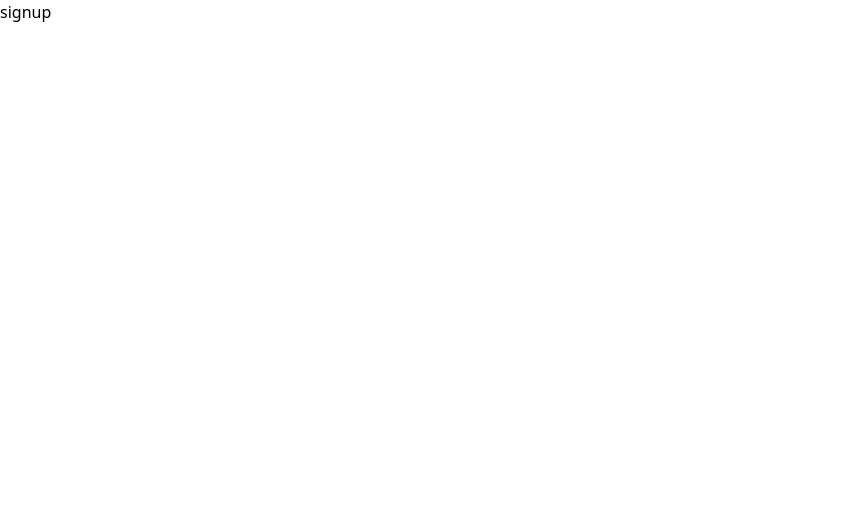
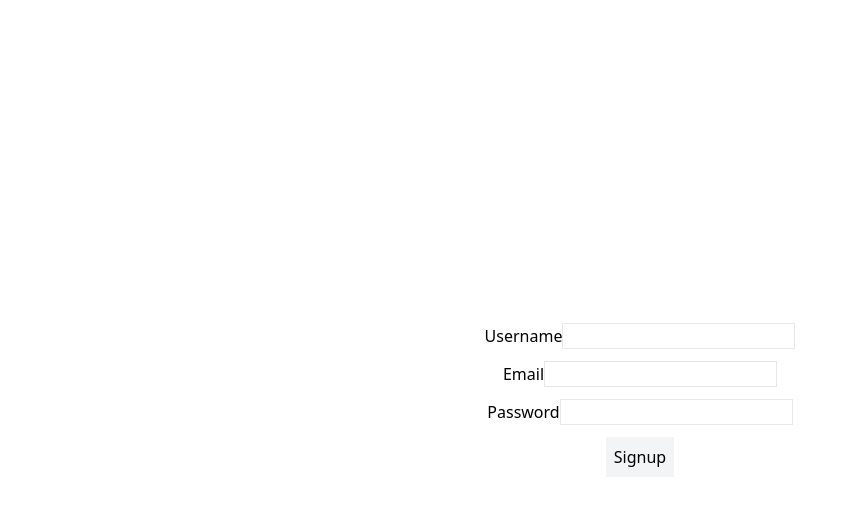
Before and after one commit to strallia/devweek-frontend, a React (Vite) app: page /signup in a window 1280 px wide. Shown: the top 506 px of the page, without its empty margins (0-857 px from the left). Built offline with nearby package versions, Linux system fonts and the light colour scheme.

Commit message:
feat: add initial signup functionality

```diff
--- a/src/pages/Login.jsx
+++ b/src/pages/Login.jsx
@@ -1,21 +1,25 @@
 import { useState } from 'react';
-import { fetchData } from '../utils/fetchData';
 import { useNavigate } from 'react-router-dom';
+import { loginUser } from '../utils/authentication';
 
 const Login = () => {
   const navigate = useNavigate();
+  const [error, setError] = useState(null);
   const [email, setEmail] = useState(null);
   const [password, setPassword] = useState(null);
 
   const handleLogin = async () => {
-    // authenticate user and get JWT from backend
-    const response = await fetchData('http://127.0.0.1:5000/login', 'POST', {
-      email,
-      password,
-    });
-    localStorage.setItem('token', response.token);
-    navigate('/home');
+    try {
+      await loginUser(email, password);
+      navigate('/home');
+    } catch (err) {
+      setError(err);
+    }
   };
+
+  if (error) {
+    return <p>Error logging in: {error}</p>;
+  }
 
   return (
     <div>
--- a/src/pages/Signup.jsx
+++ b/src/pages/Signup.jsx
@@ -1,5 +1,80 @@
+import { useState } from 'react';
+import { useNavigate } from 'react-router-dom';
+import { createUser, loginUser } from '../utils/authentication';
+
 const Signup = () => {
-  return <div>signup</div>;
+  const navigate = useNavigate();
+  const [error, setError] = useState(null);
+  const [username, setUsername] = useState(null);
+  const [email, setEmail] = useState(null);
+  const [password, setPassword] = useState(null);
+
+  const handleSignup = async () => {
+    try {
+      await createUser(username, email, password);
+      await loginUser(email, password);
+      navigate('/home');
+    } catch (err) {
+      setError(err);
+    }
+  };
+
+  if (error) {
+    return <p>Error signing up: {error}</p>;
+  }
+
+  return (
+    <div>
+      <form
+        onSubmit={(e) => e.preventDefault()}
+        className="grid h-[100vh] justify-center content-center gap-3 justify-items-center"
+      >
+        <label htmlFor="username">
+          Username
+          <input
+            type="username"
+            id="username"
+            name="username"
+            onChange={(e) => {
+              setUsername(e.target.value);
+            }}
+            className="border border-gray-200"
+          />
+        </label>
+        <label htmlFor="email">
+          Email
+          <input
+            type="email"
+            id="email"
+            name="email"
+            onChange={(e) => {
+              setEmail(e.target.value);
+            }}
+            className="border border-gray-200"
+          />
+        </label>
+        <label htmlFor="password">
+          Password
+          <input
+            type="password"
+            id="password"
+            name="password"
+            onChange={(e) => {
+              setPassword(e.target.value);
+            }}
+            className="border border-gray-200"
+          />
+        </label>
+        <button
+          type="submit"
+          onClick={handleSignup}
+          className="bg-gray-100 hover:bg-gray-200 w-min p-2"
+        >
+          Signup
+        </button>
+      </form>
+    </div>
+  );
 };
 
 export default Signup;
--- /dev/null
+++ b/src/utils/authentication.js
@@ -0,0 +1,29 @@
+import { fetchData } from './fetchData';
+
+export const loginUser = async (email, password) => {
+  // authenticate user and get JWT from backend
+  try {
+    const response = await fetchData('http://127.0.0.1:5000/login', 'POST', {
+      email,
+      password,
+    });
+    localStorage.setItem('token', response.token);
+    return response;
+  } catch (err) {
+    console.error('Login failed:', err.message);
+    throw err;
+  }
+};
+
+export const createUser = async (username, email, password) => {
+  try {
+    return await fetchData('http://127.0.0.1:5000/users', 'POST', {
+      username,
+      email,
+      password,
+    });
+  } catch (err) {
+    console.error('Signup failed', err);
+    throw err;
+  }
+};
```
